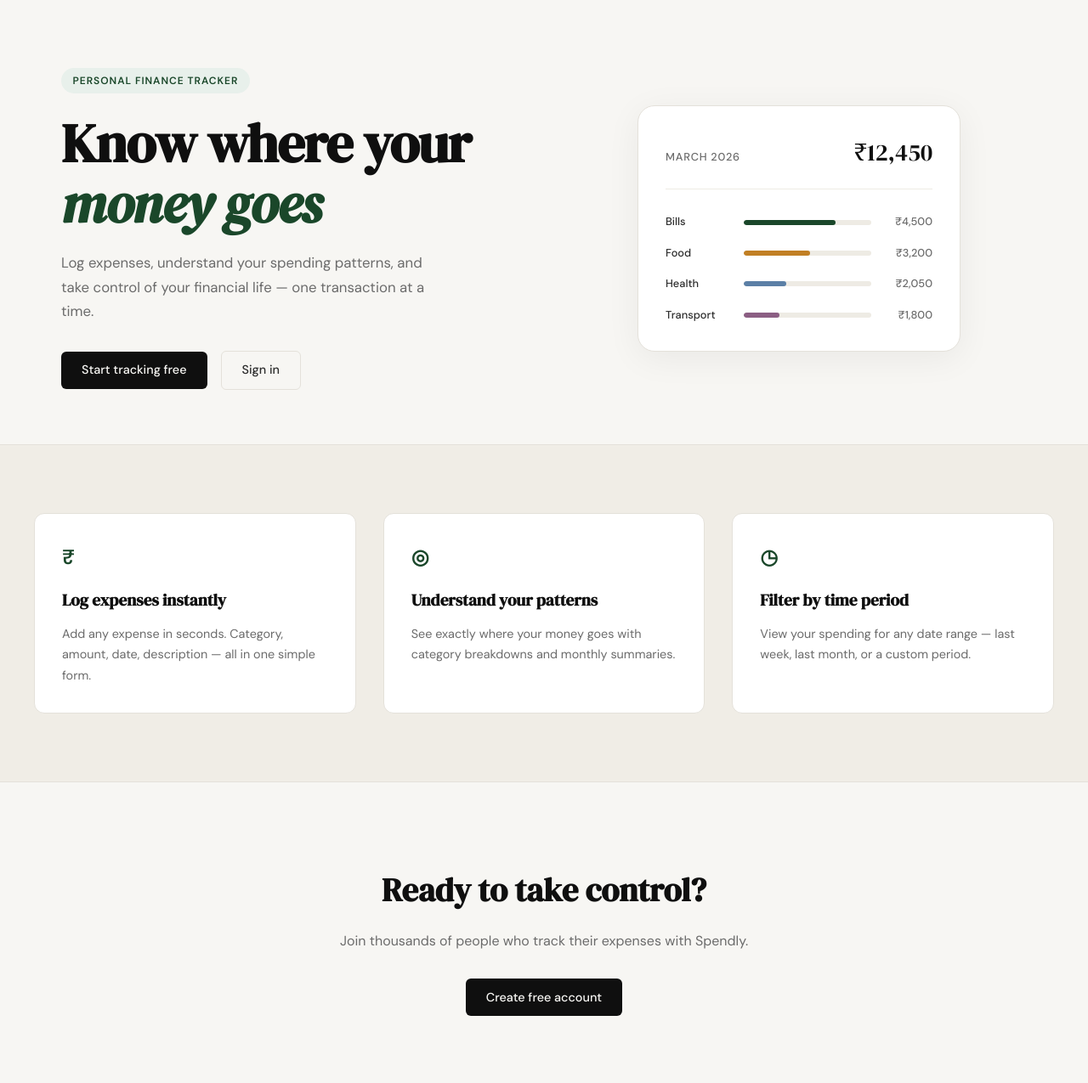
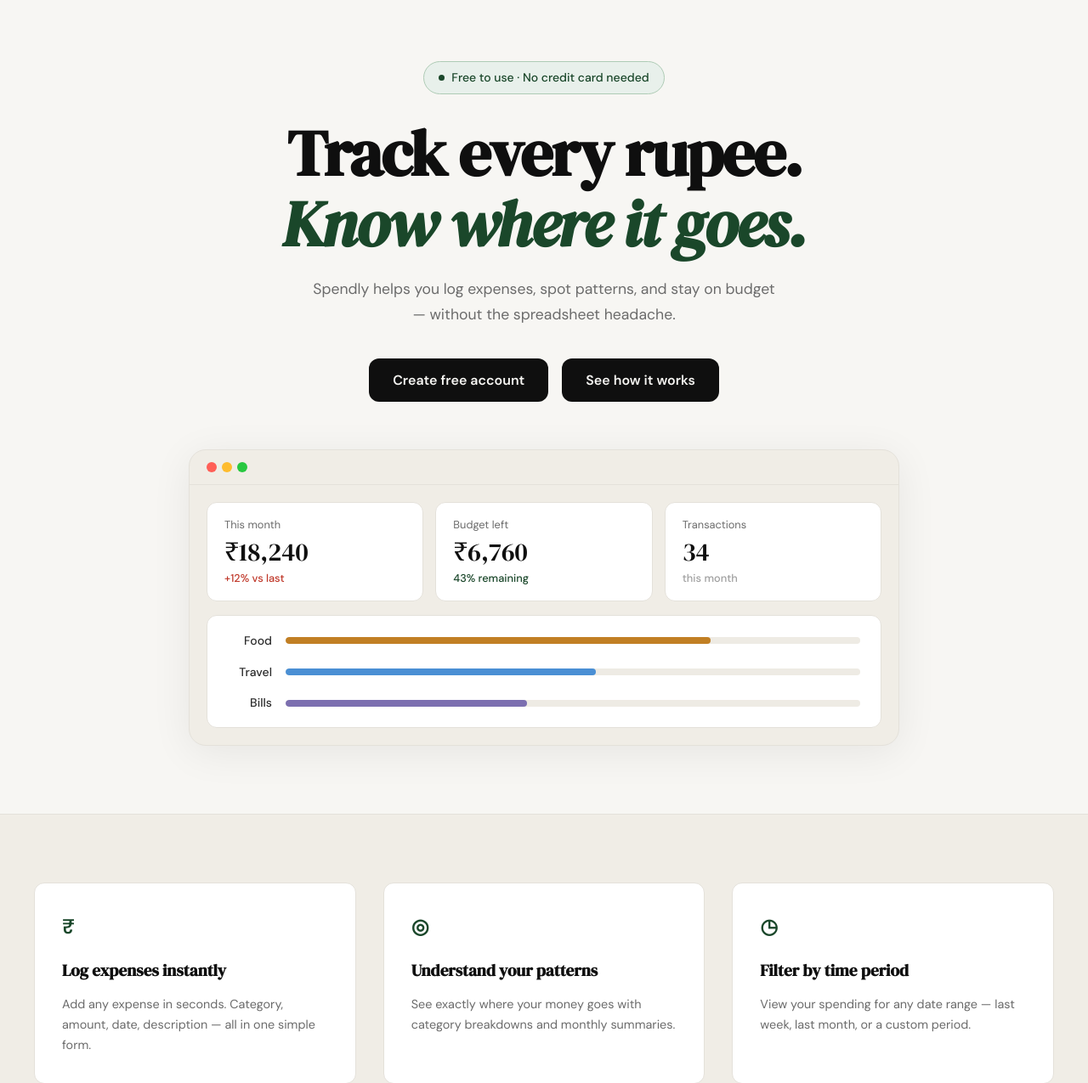
Before and after one commit to jhaaakash/ClaudeSpendily, a Flask app: page / in a window 1280 px wide. Shown: the part 61-1336 px from the top of the page at 85% size. Run offline with Flask 3, Linux system fonts and the light colour scheme.

Commit message:
landing: redesign hero section to match mockup

```diff
--- a/file.txt
+++ b/file.txt
@@ -39,7 +39,7 @@
 footer link href from "#" to "/privacy".
 4. Make sure the appearance looks like the website's theme
 
-git commit -m "landing: add privacy policy page and route”
+git commit -m "landing: add privacy policy page and route"
 
 I've attached a screenshot of the updated Spendly hero section design.
 
--- /dev/null
+++ b/static/css/landing.css
@@ -0,0 +1,219 @@
+/* ------------------------------------------------------------------ */
+/* Hero — centered layout (overrides style.css two-column grid)        */
+/* ------------------------------------------------------------------ */
+
+.hero.hero-centered {
+    display: flex;
+    flex-direction: column;
+    align-items: center;
+    text-align: center;
+    padding: 4.5rem 2rem 5rem;
+    gap: 3.5rem;
+    max-width: 900px;
+}
+
+/* Badge */
+
+.hero-badge-pill {
+    display: inline-flex;
+    align-items: center;
+    gap: 0.5rem;
+    background: var(--accent-light);
+    border: 1px solid #aecbb5;
+    color: var(--accent);
+    font-size: 0.875rem;
+    font-weight: 500;
+    padding: 0.45rem 1.1rem;
+    border-radius: 999px;
+    margin-bottom: 1.75rem;
+}
+
+.hero-badge-dot {
+    width: 7px;
+    height: 7px;
+    border-radius: 50%;
+    background: var(--accent);
+    flex-shrink: 0;
+}
+
+/* Title */
+
+.hero-title-v2 {
+    font-family: var(--font-display);
+    font-size: clamp(3rem, 6vw, 4.75rem);
+    line-height: 1.1;
+    letter-spacing: -0.025em;
+    color: var(--ink);
+    margin-bottom: 1.25rem;
+}
+
+.hero-title-v2 em {
+    font-style: italic;
+    color: var(--accent);
+    display: block;
+}
+
+/* Subtitle */
+
+.hero-subtitle-v2 {
+    font-size: 1.1rem;
+    color: var(--ink-muted);
+    line-height: 1.7;
+    max-width: 560px;
+    margin: 0 auto 2.25rem;
+}
+
+/* CTA buttons */
+
+.hero-actions-centered {
+    justify-content: center;
+    flex-wrap: wrap;
+}
+
+.btn-hero-dark {
+    display: inline-block;
+    background: var(--ink);
+    color: var(--paper);
+    padding: 0.8rem 1.75rem;
+    border-radius: var(--radius-md);
+    font-family: var(--font-body);
+    font-size: 1rem;
+    font-weight: 600;
+    text-decoration: none;
+    transition: background 0.2s;
+}
+
+.btn-hero-dark:hover { background: var(--accent); }
+
+/* ------------------------------------------------------------------ */
+/* Dashboard mock card                                                 */
+/* ------------------------------------------------------------------ */
+
+.hero-dashboard-wrap {
+    width: 100%;
+    max-width: 860px;
+}
+
+.dashboard-mock {
+    background: var(--paper-warm);
+    border: 1px solid var(--border);
+    border-radius: var(--radius-lg);
+    overflow: hidden;
+    box-shadow: 0 8px 48px rgba(0, 0, 0, 0.07);
+}
+
+.dashboard-titlebar {
+    padding: 0.875rem 1.25rem;
+    border-bottom: 1px solid var(--border);
+    display: flex;
+    gap: 6px;
+    align-items: center;
+}
+
+.titlebar-dot {
+    width: 12px;
+    height: 12px;
+    border-radius: 50%;
+}
+
+.dot-r { background: #ff5f57; }
+.dot-y { background: #febc2e; }
+.dot-g { background: #28c840; }
+
+.dashboard-content {
+    padding: 1.25rem;
+    display: flex;
+    flex-direction: column;
+    gap: 1rem;
+}
+
+/* Stat tiles */
+
+.dashboard-stats {
+    display: grid;
+    grid-template-columns: repeat(3, 1fr);
+    gap: 0.875rem;
+}
+
+.stat-tile {
+    background: var(--paper-card);
+    border: 1px solid var(--border);
+    border-radius: var(--radius-md);
+    padding: 1rem 1.25rem;
+    display: flex;
+    flex-direction: column;
+    gap: 0.2rem;
+    text-align: left;
+}
+
+.stat-tile-label {
+    font-size: 0.8rem;
+    color: var(--ink-muted);
+}
+
+.stat-tile-value {
+    font-family: var(--font-display);
+    font-size: 1.875rem;
+    color: var(--ink);
+    line-height: 1.2;
+}
+
+.stat-tile-sub {
+    font-size: 0.8rem;
+    color: var(--ink-faint);
+    font-weight: 500;
+}
+
+.stat-tile-red   { color: var(--danger); }
+.stat-tile-green { color: var(--accent); }
+
+/* Category bar chart */
+
+.dashboard-chart {
+    background: var(--paper-card);
+    border: 1px solid var(--border);
+    border-radius: var(--radius-md);
+    padding: 1.1rem 1.5rem;
+    display: flex;
+    flex-direction: column;
+    gap: 0.9rem;
+}
+
+.chart-row {
+    display: grid;
+    grid-template-columns: 52px 1fr;
+    align-items: center;
+    gap: 1rem;
+}
+
+.chart-label {
+    font-size: 0.875rem;
+    color: var(--ink-soft);
+    font-weight: 500;
+    text-align: right;
+}
+
+.chart-track {
+    height: 8px;
+    background: var(--border-soft);
+    border-radius: 999px;
+    overflow: hidden;
+}
+
+.chart-bar {
+    height: 100%;
+    border-radius: 999px;
+}
+
+.chart-bar-amber  { background: #c17f24; }
+.chart-bar-blue   { background: #4a8fd4; }
+.chart-bar-purple { background: #7c6fb0; }
+
+/* ------------------------------------------------------------------ */
+/* Responsive                                                          */
+/* ------------------------------------------------------------------ */
+
+@media (max-width: 600px) {
+    .dashboard-stats { grid-template-columns: 1fr; }
+    .hero.hero-centered { padding: 3rem 1rem 4rem; }
+}
--- a/templates/landing.html
+++ b/templates/landing.html
@@ -2,59 +2,76 @@
 
 {% block title %}Spendly — Track Every Rupee{% endblock %}
 
+{% block head %}
+<link rel="stylesheet" href="{{ url_for('static', filename='css/landing.css') }}">
+{% endblock %}
+
 {% block content %}
 
-<section class="hero">
-    <div class="hero-inner">
-        <div class="hero-badge">Personal Finance Tracker</div>
-        <h1 class="hero-title">
-            Know where your<br>
-            <em>money goes</em>
+<section class="hero hero-centered">
+    <div class="hero-text">
+        <div class="hero-badge-pill">
+            <span class="hero-badge-dot"></span>
+            Free to use · No credit card needed
+        </div>
+        <h1 class="hero-title-v2">
+            Track every rupee.<br>
+            <em>Know where it goes.</em>
         </h1>
-        <p class="hero-subtitle">
-            Log expenses, understand your spending patterns,
-            and take control of your financial life —
-            one transaction at a time.
+        <p class="hero-subtitle-v2">
+            Spendly helps you log expenses, spot patterns, and stay
+            on budget — without the spreadsheet headache.
         </p>
-        <div class="hero-actions">
-            <a href="{{ url_for('register') }}" class="btn-primary">Start tracking free</a>
-            <a href="{{ url_for('login') }}" class="btn-ghost">Sign in</a>
+        <div class="hero-actions hero-actions-centered">
+            <a href="{{ url_for('register') }}" class="btn-hero-dark">Create free account</a>
+            <a href="#" class="btn-hero-dark">See how it works</a>
         </div>
     </div>
-    <div class="hero-visual">
-        <div class="mock-card">
-            <div class="mock-card-header">
-                <span class="mock-label">March 2026</span>
-                <span class="mock-total">₹12,450</span>
+
+    <div class="hero-dashboard-wrap">
+        <div class="dashboard-mock">
+            <div class="dashboard-titlebar">
+                <span class="titlebar-dot dot-r"></span>
+                <span class="titlebar-dot dot-y"></span>
+                <span class="titlebar-dot dot-g"></span>
             </div>
-            <div class="mock-bars">
-                <div class="mock-bar-row">
-                    <span class="mock-cat">Bills</span>
-                    <div class="mock-bar-track">
-                        <div class="mock-bar" style="width: 72%"></div>
+            <div class="dashboard-content">
+                <div class="dashboard-stats">
+                    <div class="stat-tile">
+                        <span class="stat-tile-label">This month</span>
+                        <span class="stat-tile-value">₹18,240</span>
+                        <span class="stat-tile-sub stat-tile-red">+12% vs last</span>
                     </div>
-                    <span class="mock-amt">₹4,500</span>
+                    <div class="stat-tile">
+                        <span class="stat-tile-label">Budget left</span>
+                        <span class="stat-tile-value">₹6,760</span>
+                        <span class="stat-tile-sub stat-tile-green">43% remaining</span>
+                    </div>
+                    <div class="stat-tile">
+                        <span class="stat-tile-label">Transactions</span>
+                        <span class="stat-tile-value">34</span>
+                        <span class="stat-tile-sub">this month</span>
+                    </div>
                 </div>
-                <div class="mock-bar-row">
-                    <span class="mock-cat">Food</span>
-                    <div class="mock-bar-track">
-                        <div class="mock-bar mock-bar-2" style="width: 52%"></div>
+                <div class="dashboard-chart">
+                    <div class="chart-row">
+                        <span class="chart-label">Food</span>
+                        <div class="chart-track">
+                            <div class="chart-bar chart-bar-amber" style="width: 74%"></div>
+                        </div>
                     </div>
-                    <span class="mock-amt">₹3,200</span>
-                </div>
-                <div class="mock-bar-row">
-                    <span class="mock-cat">Health</span>
-                    <div class="mock-bar-track">
-                        <div class="mock-bar mock-bar-3" style="width: 33%"></div>
+                    <div class="chart-row">
+                        <span class="chart-label">Travel</span>
+                        <div class="chart-track">
+                            <div class="chart-bar chart-bar-blue" style="width: 54%"></div>
+                        </div>
                     </div>
-                    <span class="mock-amt">₹2,050</span>
-                </div>
-                <div class="mock-bar-row">
-                    <span class="mock-cat">Transport</span>
-                    <div class="mock-bar-track">
-                        <div class="mock-bar mock-bar-4" style="width: 28%"></div>
+                    <div class="chart-row">
+                        <span class="chart-label">Bills</span>
+                        <div class="chart-track">
+                            <div class="chart-bar chart-bar-purple" style="width: 42%"></div>
+                        </div>
                     </div>
-                    <span class="mock-amt">₹1,800</span>
                 </div>
             </div>
         </div>
```
